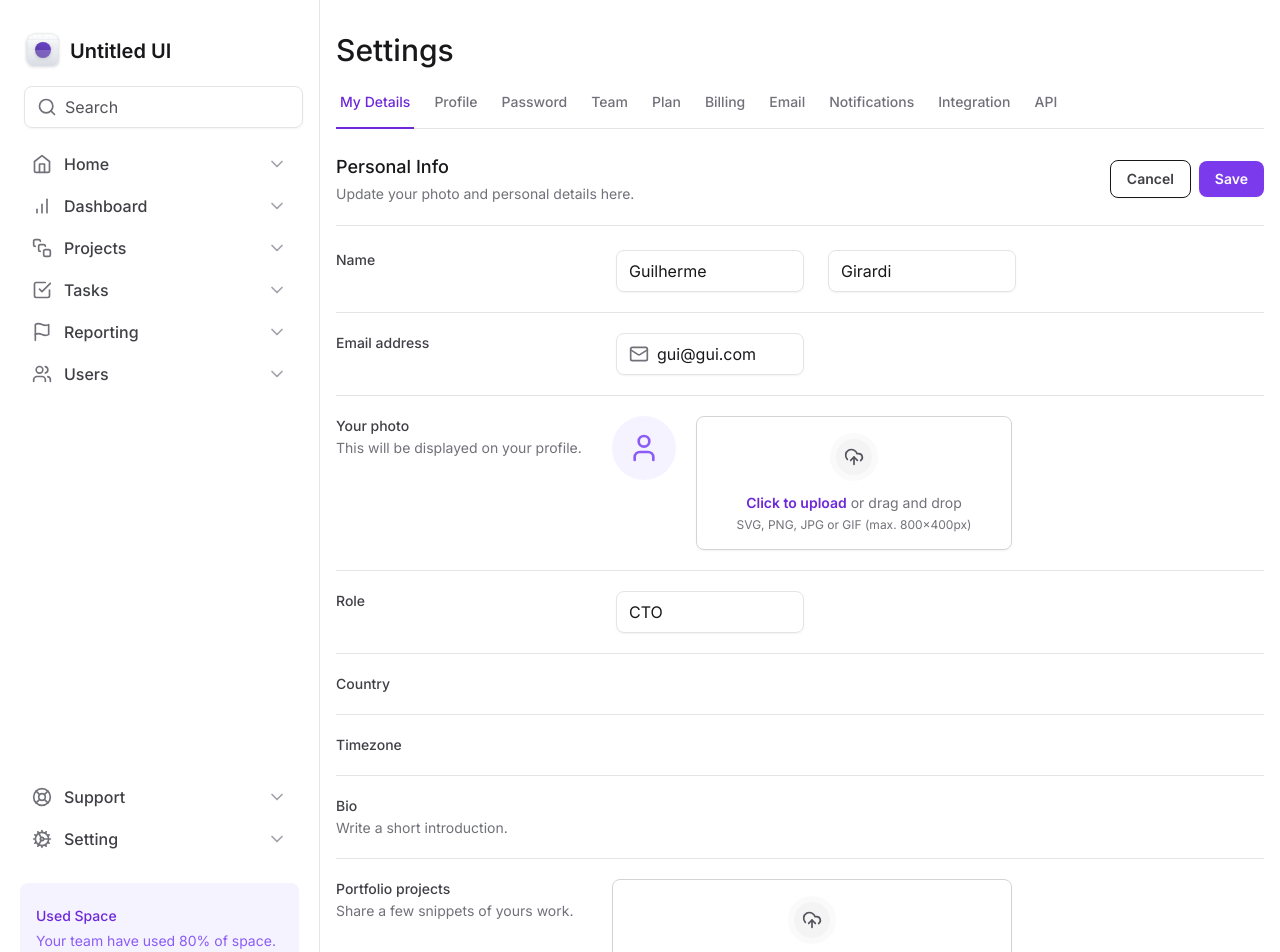
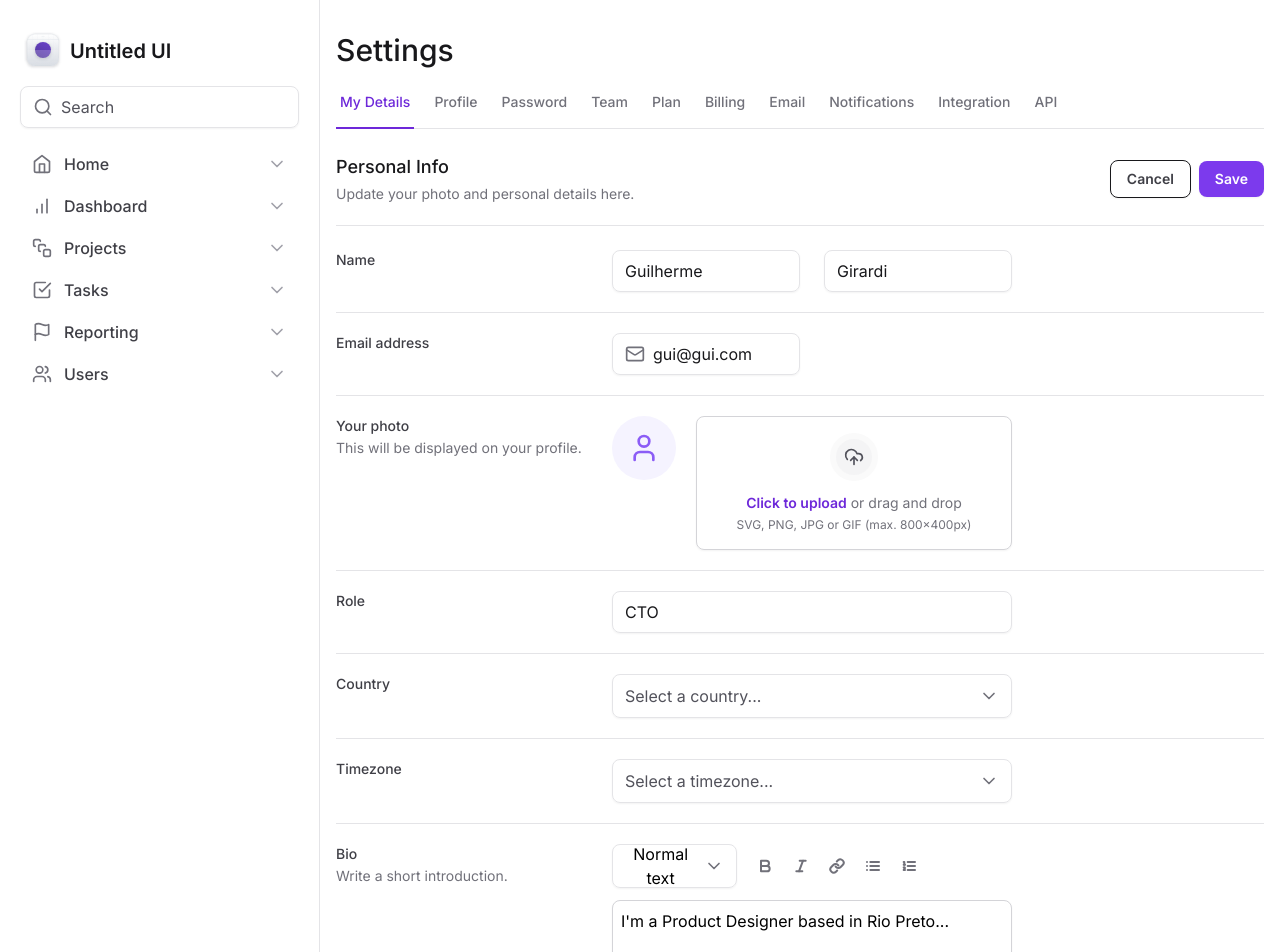
Before and after one commit to euguilhermegirardi/dashboard-tailwindcss, a Next.js app: page / in a window 1280 px wide. Shown: the top 952 px of the page. Built offline with nearby package versions, Linux system fonts and the light colour scheme.

Commit message:
tidy-ups and create bio

```diff
--- a/package.json
+++ b/package.json
@@ -9,6 +9,7 @@
     "lint": "next lint"
   },
   "dependencies": {
+    "@radix-ui/react-select": "^2.0.0",
     "@radix-ui/react-tabs": "^1.0.4",
     "framer-motion": "^10.16.5",
     "next": "14.0.3",
--- a/src/app/components/Form/FileInput/Control.tsx
+++ b/src/app/components/Form/FileInput/Control.tsx
@@ -5,7 +5,7 @@
 
 export type ControlProps = ComponentProps<'input'>
 
-export function Control(props: ControlProps) {
+export function Control({ multiple = false, ...props }: ControlProps) {
   const { id, onFilesSelected } = useFileInput()
 
   function handleFilesSelected(event: ChangeEvent<HTMLInputElement>) {
@@ -15,7 +15,7 @@
 
     const files = Array.from(event.target.files)
 
-    onFilesSelected(files)
+    onFilesSelected(files, multiple)
   }
 
   return (
@@ -24,6 +24,7 @@
       className="sr-only"
       id={id}
       onChange={handleFilesSelected}
+      multiple={multiple}
       {...props}
     />
   )
--- a/src/app/components/Form/FileInput/Root.tsx
+++ b/src/app/components/Form/FileInput/Root.tsx
@@ -13,7 +13,7 @@
 type FileInputContextType = {
   id: string
   files: File[]
-  onFilesSelected: (files: File[]) => void
+  onFilesSelected: (files: File[], multiple: boolean) => void
 }
 
 const FileInputContext = createContext({} as FileInputContextType)
@@ -23,8 +23,16 @@
 
   const id = useId()
 
+  function onFilesSelected(files: File[], multiple: boolean) {
+    if (multiple) {
+      setFiles((state) => [...state, ...files])
+    } else {
+      setFiles(files)
+    }
+  }
+
   return (
-    <FileInputContext.Provider value={{ id, files, onFilesSelected: setFiles }}>
+    <FileInputContext.Provider value={{ id, files, onFilesSelected }}>
       <div {...props} />
     </FileInputContext.Provider>
   )
--- /dev/null
+++ b/src/app/components/Form/Select/SelectItem.tsx
@@ -0,0 +1,23 @@
+'use client'
+
+import * as Select from '@radix-ui/react-select'
+import { Check } from 'lucide-react'
+
+export type SelectItemProps = Select.SelectItemProps & {
+  text: string
+}
+
+export function SelectItem({ text, ...props }: SelectItemProps) {
+  return (
+    <Select.Item
+      className="flex items-center justify-between gap-2 px-3 py-2.5 outline-none hover:cursor-pointer data-[highlighted]:bg-zinc-50"
+      {...props}
+    >
+      <Select.ItemText className="text-black">{text}</Select.ItemText>
+
+      <Select.ItemIndicator>
+        <Check className="h-4 w-4 text-violet-500" />
+      </Select.ItemIndicator>
+    </Select.Item>
+  )
+}
--- /dev/null
+++ b/src/app/components/Form/Select/index.tsx
@@ -0,0 +1,37 @@
+'use client'
+
+import * as SelectPrimitive from '@radix-ui/react-select'
+import { ChevronDown } from 'lucide-react'
+import { ReactNode } from 'react'
+
+export interface SelectProps extends SelectPrimitive.SelectProps {
+  children: ReactNode
+  placeholder: string
+}
+
+export function Select({ children, placeholder, ...props }: SelectProps) {
+  return (
+    <SelectPrimitive.Root {...props}>
+      <SelectPrimitive.Trigger className="flex h-11 w-full items-center justify-between gap-2 rounded-lg border border-zinc-200 px-3 py-2 shadow-sm data-[placeholder]:text-zinc-600">
+        <SelectPrimitive.Value
+          placeholder={placeholder}
+          className="text-black"
+        />
+        <SelectPrimitive.Icon>
+          <ChevronDown className="h-5 w-5 text-zinc-500" />
+        </SelectPrimitive.Icon>
+      </SelectPrimitive.Trigger>
+
+      <SelectPrimitive.Portal>
+        <SelectPrimitive.Content
+          side="bottom"
+          position="popper"
+          sideOffset={8}
+          className="z-index-10 w-[--radix-select-trigger-width] overflow-hidden rounded-lg border border-zinc-200 bg-white"
+        >
+          <SelectPrimitive.Viewport>{children}</SelectPrimitive.Viewport>
+        </SelectPrimitive.Content>
+      </SelectPrimitive.Portal>
+    </SelectPrimitive.Root>
+  )
+}
--- /dev/null
+++ b/src/app/components/Form/TextArea.tsx
@@ -0,0 +1,12 @@
+import { ComponentProps } from 'react'
+
+export type TextAreaProps = ComponentProps<'textarea'>
+
+export function TextArea(props: TextAreaProps) {
+  return (
+    <textarea
+      className="min-h-[120px] w-full resize-y rounded-lg border border-zinc-300 px-2 py-2 shadow-sm"
+      {...props}
+    />
+  )
+}
--- a/src/app/components/Sidebar/Input.tsx
+++ b/src/app/components/Sidebar/Input.tsx
@@ -22,7 +22,7 @@
 export function Root(props: InputRootProps) {
   return (
     <div
-      className="mx-1 flex w-full items-center gap-2 rounded-lg border border-zinc-200 px-3 py-2 shadow-sm"
+      className="flex w-full items-center gap-2 rounded-lg border border-zinc-200 px-3 py-2 shadow-sm"
       {...props}
     />
   )
--- a/src/app/page.tsx
+++ b/src/app/page.tsx
@@ -1,7 +1,10 @@
-import { Mail } from 'lucide-react'
+import { Bold, Italic, Link, List, ListOrdered, Mail } from 'lucide-react'
 import { SettingsTabs } from './components/SettingsTabs'
 import * as Input from './components/Sidebar/Input'
 import * as FileInput from './components/Form/FileInput'
+import { Select } from './components/Form/Select'
+import { SelectItem } from './components/Form/Select/SelectItem'
+import { TextArea } from './components/Form/TextArea'
 
 export default function Home() {
   return (
@@ -99,7 +102,7 @@
             <label htmlFor="role" className="text-sm font-medium text-zinc-700">
               Role
             </label>
-            <div className="grid grid-cols-2 gap-6">
+            <div className="grid gap-6">
               <Input.Root>
                 <Input.Control id="role" type="text" defaultValue="CTO" />
               </Input.Root>
@@ -113,7 +116,11 @@
             >
               Country
             </label>
-            <div className="grid grid-cols-2 gap-6"></div>
+
+            <Select placeholder="Select a country...">
+              <SelectItem value="BR" text="Brazil" />
+              <SelectItem value="US" text="United States of America" />
+            </Select>
           </div>
 
           <div className="grid grid-cols-form gap-3 pt-5">
@@ -123,7 +130,11 @@
             >
               Timezone
             </label>
-            <div className="grid grid-cols-2 gap-6"></div>
+
+            <Select placeholder="Select a timezone...">
+              <SelectItem value="PACIFIC" text="Pacific..." />
+              <SelectItem value="AMERICA" text="America..." />
+            </Select>
           </div>
 
           <div className="grid grid-cols-form gap-3 pt-5">
@@ -133,6 +144,55 @@
                 Write a short introduction.
               </span>
             </label>
+
+            <div className="space-y-3">
+              <div className="grid grid-cols-3 gap-3">
+                <Select defaultValue="normal" placeholder="">
+                  <SelectItem value="normal" text="Normal text" />
+                  <SelectItem value="md" text="Markdown" />
+                </Select>
+
+                <div className="flex items-center gap-1">
+                  <button
+                    type="button"
+                    className="ml-auto rounded-md p-2 hover:bg-zinc-50"
+                  >
+                    <Bold className="h-4 w-4 text-zinc-500" strokeWidth={3} />
+                  </button>
+                  <button
+                    type="button"
+                    className="ml-auto rounded-md p-2 hover:bg-zinc-50"
+                  >
+                    <Italic className="h-4 w-4 text-zinc-500" strokeWidth={3} />
+                  </button>
+                  <button
+                    type="button"
+                    className="ml-auto rounded-md p-2 hover:bg-zinc-50"
+                  >
+                    <Link className="h-4 w-4 text-zinc-500" strokeWidth={3} />
+                  </button>
+                  <button
+                    type="button"
+                    className="ml-auto rounded-md p-2 hover:bg-zinc-50"
+                  >
+                    <List className="h-4 w-4 text-zinc-500" strokeWidth={3} />
+                  </button>
+                  <button
+                    type="button"
+                    className="ml-auto rounded-md p-2 hover:bg-zinc-50"
+                  >
+                    <ListOrdered
+                      className="h-4 w-4 text-zinc-500"
+                      strokeWidth={3}
+                    />
+                  </button>
+                </div>
+              </div>
+              <TextArea
+                id="bio"
+                defaultValue={"I'm a Product Designer based in Rio Preto..."}
+              />
+            </div>
           </div>
 
           <div className="grid grid-cols-form gap-3 pt-5">
```
Also changed, not shown: 1 other file (tests, documents, lock files or other folders).
